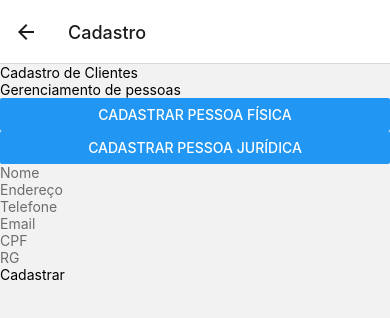
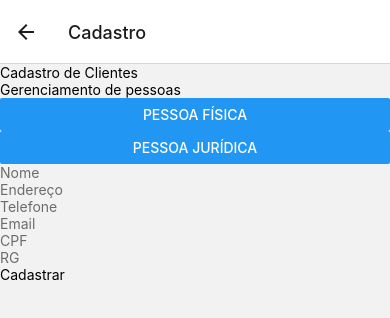
Before and after one commit to darlanbbs/cadastro_cliente_mobile, a React Native app: screen /Cadastro in a window 390 px wide. Shown: the top 318 px of the page. Built offline with nearby package versions, Linux system fonts and the light colour scheme.

Commit message:
Feat:Enviar anexo na criação de clientes

```diff
--- a/src/components/forms/FormPessoaFisica/FormPessoaFisica.js
+++ b/src/components/forms/FormPessoaFisica/FormPessoaFisica.js
@@ -27,7 +27,7 @@ const FormPessoaFisica = ({ onSubmit }) => {
         data.telefone
       );
     } catch (error) {
-      console.log("Erro ao cadastrar cliente:", error);
+      console.log("Erro ao cadastrar novo cliente:", error);
     }
     onSubmit(data);
   };
--- a/src/components/forms/FormPessoaJuridica/FormPessoaJuridica.js
+++ b/src/components/forms/FormPessoaJuridica/FormPessoaJuridica.js
@@ -24,9 +24,9 @@ const FormPessoaJuridica = ({ onSubmit }) => {
         type: "*/*",
         copyToCacheDirectory: false,
       });
-
-      if (resultado.type === "success") {
-        setArquivo(resultado);
+      console.log(resultado.assets[0]);
+      if (resultado.canceled == false) {
+        setArquivo(resultado.assets[0]);
       }
     } catch (erro) {
       console.error("Erro ao selecionar o documento:", erro);
@@ -34,21 +34,31 @@ const FormPessoaJuridica = ({ onSubmit }) => {
   };
 
   const onFormSubmit = async (data) => {
+    let anexo;
     try {
+      if (arquivo !== null) {
+        let { name, mimeType, size } = arquivo;
+        anexo = {
+          name,
+          mimeType,
+          size,
+        };
+      }
+
       await createJuridicalClient(
         data.nome_empresa,
         data.endereco,
         data.telefone,
         data.email,
-        data.cnpj
+        data.cnpj,
+        anexo
       );
-      console.log("Cliente jurídico criado com sucesso!");
       onSubmit(data);
     } catch (error) {
       console.log("Erro ao criar cliente jurídico:", error);
     }
-    console.log(data.email);
   };
+
   return (
     <View>
       <Controller
@@ -125,20 +135,8 @@ const FormPessoaJuridica = ({ onSubmit }) => {
         name="cnpj"
       />
       {errors.cnpj && <Text>CNPJ é obrigatório.</Text>}
-      {/* <Controller
-        control={control}
-        render={({ field: { value, onChange } }) => (
-          <Button
-            title="Anexar Contrato Social"
-            onPress={() => {
-              selecionarDocumento();
-              onChange(arquivo);
-            }}
-          />
-        )}
-        name="contrato_social_path"
-      /> */}
 
+      <Button onPress={selecionarDocumento} title="anexo" />
       <FinishButton onPress={handleSubmit(onFormSubmit)}>
         <FinishTextButton>Cadastrar</FinishTextButton>
       </FinishButton>
--- a/src/config/db.js
+++ b/src/config/db.js
@@ -40,7 +40,8 @@ export const createJuridicalClient = async (
   endereco,
   telefone,
   email,
-  cnpj
+  cnpj,
+  contrato_social_path
 ) => {
   try {
     const response = await api.post("/clients/juridical", {
@@ -49,6 +50,7 @@ export const createJuridicalClient = async (
       telefone,
       email,
       cnpj,
+      contrato_social_path,
     });
     console.log("Cliente jurídico criado");
     console.log("response", response.data);
--- a/src/pages/CreatIonPage/CreationPage.js
+++ b/src/pages/CreatIonPage/CreationPage.js
@@ -4,6 +4,7 @@ import { Text, Button, View } from "react-native";
 import TitleArea from "../../components/TitleArea/TitleArea";
 import FormPessoaFisica from "../../components/forms/FormPessoaFisica/FormPessoaFisica";
 import FormPessoaJuridica from "../../components/forms/FormPessoaJuridica/FormPessoaJuridica";
+import { ButtonArea } from "./styles";
 
 const CreationPage = () => {
   const [tipoCadastro, setTipoCadastro] = useState("fisica");
@@ -20,14 +21,16 @@ const CreationPage = () => {
           Text={"Cadastro de Clientes"}
           subTitle={"Gerenciamento de pessoas"}
         />
+        <ButtonArea>
           <Button
             onPress={() => setTipoCadastro("fisica")}
-          title="Cadastrar Pessoa Física"
+            title="Pessoa Física"
           />
           <Button
             onPress={() => setTipoCadastro("juridica")}
-          title="Cadastrar Pessoa Jurídica"
+            title="Pessoa Jurídica"
           />
+        </ButtonArea>
         {tipoCadastro === "fisica" && (
           <FormPessoaFisica onSubmit={handleFormSubmit} />
         )}
--- a/src/pages/CreatIonPage/styles.js
+++ b/src/pages/CreatIonPage/styles.js
@@ -9,5 +9,14 @@ export const ContainerClientsPage = styled(View)`
   flex-direction: column;
   justify-content: center;
   align-items: center;
-  margin: 20px auto;
+  gap: 20px;
 `;
+
+export const ButtonArea = styled(View)`
+  width: 100%;
+  display: flex;
+  justify-content: space-between;
+  align-items: center;
+  flex-direction: row;
+  padding: 20px;
+`;
```
Lines whose indentation alone changed are shown as unchanged.
